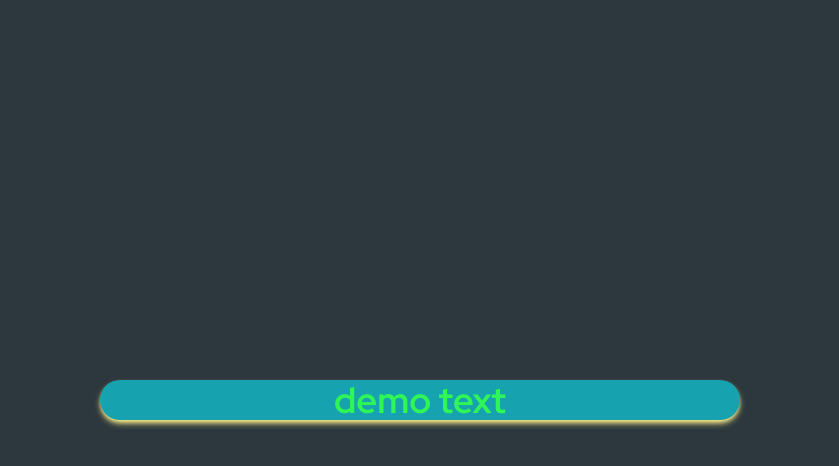
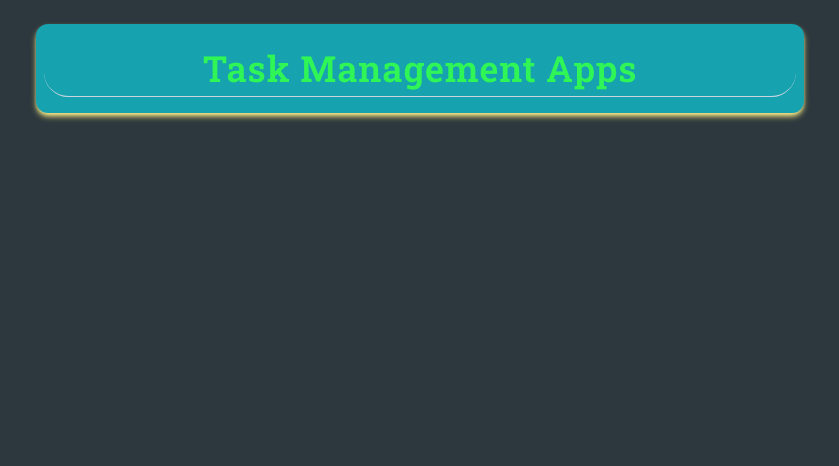
Before and after one commit to mehediweb01/task-management, a React (Vite) app: page / in a window 1280 px wide. Shown: the top 466 px of the page, without its empty margins (220-1059 px from the left). Built offline with nearby package versions, Linux system fonts and the light colour scheme; a web font is replaced by a local one.

Commit message:
ItemsCard design done

```diff
--- a/package.json
+++ b/package.json
@@ -11,7 +11,8 @@
   },
   "dependencies": {
     "react": "^18.3.1",
-    "react-dom": "^18.3.1"
+    "react-dom": "^18.3.1",
+    "react-icons": "^5.4.0"
   },
   "devDependencies": {
     "@eslint/js": "^9.17.0",
--- a/src/App.tsx
+++ b/src/App.tsx
@@ -1,11 +1,13 @@
 function App() {
   return (
     <>
-      <div className="h-screen bg-gunmetal flex justify-center items-center">
-        <div className="bg-sky shadow-md shadow-yellow-200 w-full sm:w-1/2 mx-6 rounded-full">
-          <h1 className="text-center text-4xl text-primary font-bold font-redHadDisplay">
-            demo text
-          </h1>
+      <div className="h-screen bg-gunmetal flex justify-center items-start pt-6">
+        <div className="bg-sky shadow-md shadow-yellow-200  sm:w-3/5 w-full  mx-6 rounded-xl py-4 px-2">
+          <div className="border-b border-slate-300 rounded-full">
+            <h1 className="text-center text-4xl text-primary font-semibold font-robotoSlab my-2 tracking-wide">
+              Task Management Apps
+            </h1>
+          </div>
         </div>
       </div>
     </>
--- /dev/null
+++ b/src/components/ItemsCard.tsx
@@ -0,0 +1,50 @@
+import { MdDeleteOutline } from "react-icons/md";
+import { FaRegEdit } from "react-icons/fa";
+const ItemsCard = ({
+  toggle,
+  title,
+  Delete,
+  edit,
+  editId,
+  listId,
+  editText,
+  date,
+}) => {
+  return (
+    <li className="flex items-center justify-between gap-2 mx-4 border-b border-slate-400 my-2">
+      <div className="flex items-center gap-3 my-1">
+        <input
+          type="checkbox"
+          className="size-7 accent-sky-600 focus:accent-sky-700"
+        />
+        {editId !== listId ? (
+          <form className="flex gap-2 items-center">
+            <input
+              type="text"
+              value={editText}
+              className="rounded-md focus:outline-lime-300 focus:border-none px-2 w-full font-redHadDisplay"
+            />
+          </form>
+        ) : (
+          <h2 className="font-redHadDisplay text-base font-semibold text-blackGreen w-full flex flex-col">
+            <span className={toggle && "line-through"}> {title} </span>
+            <span className="font-robotoSlab font-light text-sm">{date}</span>
+          </h2>
+        )}
+      </div>
+      <p className="bg-yellow-300 px-2 rounded-md font-semibold font-robotoSlab tracking-widest">
+        {toggle ? "complete" : "inprogress"}
+      </p>
+      <div className="flex items-center gap-1">
+        <button type="button" onClick={edit}>
+          <FaRegEdit className="size-5 text-blackGreen hover:text-green-300 transition-colors duration-300" />
+        </button>
+        <button type="button" onClick={Delete}>
+          <MdDeleteOutline className="size-5 hover:text-red-600 transition-colors duration-300" />
+        </button>
+      </div>
+    </li>
+  );
+};
+
+export default ItemsCard;
```
Also changed, not shown: 1 other file (tests, documents, lock files or other folders).
